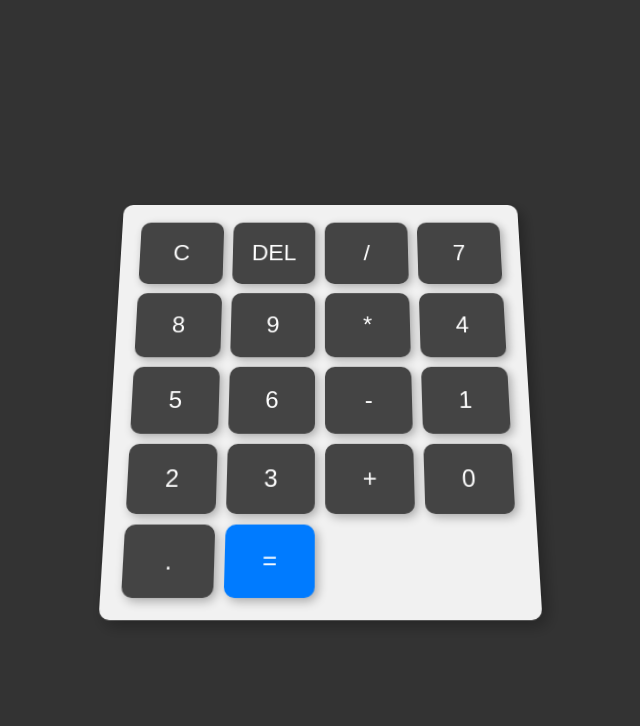
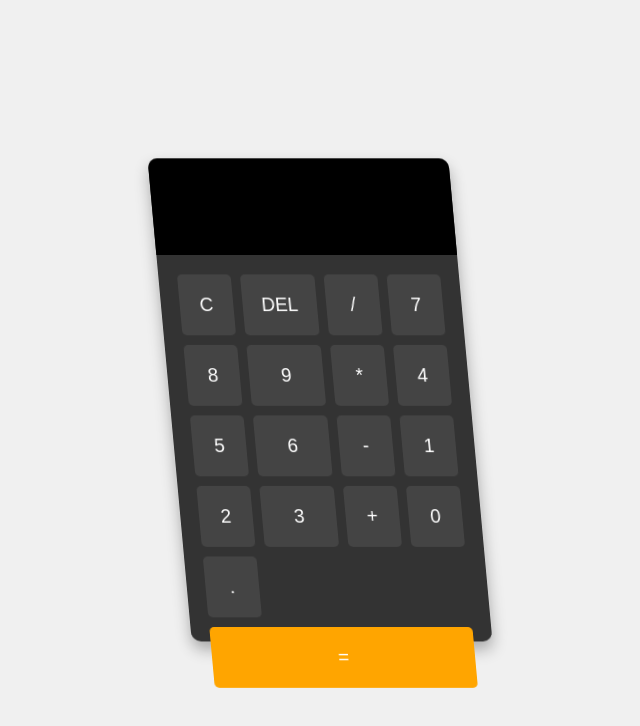
Before and after one commit to ArpeetSharma/PortfolioWebsite, a plain HTML site: page Calculator.html in a window 1280 px wide. Shown: the whole page, without its empty margins (320-960 px from the left). Drawn offline with Linux system fonts and the light colour scheme.

Commit message:
Update Calculator.css

```diff
--- a/Calculator.css
+++ b/Calculator.css
@@ -1,70 +1,69 @@
-* {
-    margin: 0;
-    padding: 0;
-    box-sizing: border-box;
-}
-
 body {
   display: flex;
   justify-content: center;
   align-items: center;
   height: 100vh;
-    background: #333;
-    font-family: Arial, sans-serif;
+  margin: 0;
+  font-family: 'Arial', sans-serif;
+  background-color: #f0f0f0;
 }
 
 .calculator {
-    background: #f1f1f1;
-    padding: 20px;
+  perspective: 1000px;
+  width: 320px;
+  height: 500px;
+  background-color: #333;
   border-radius: 10px;
-    box-shadow: 5px 5px 15px rgba(0, 0, 0, 0.3);
-    transform: perspective(600px) rotateX(10deg);
+  box-shadow: 0 8px 16px rgba(0, 0, 0, 0.3);
+  transform-style: preserve-3d;
+  transform: rotateY(20deg) rotateX(15deg);
+  transition: transform 0.5s;
 }
 
-.display {
-    background: #333;
-    color: #fff;
+.calculator:hover {
+  transform: rotateY(0deg) rotateX(0deg);
+}
+
+.screen {
+  height: 100px;
+  background-color: #000;
+  color: lime;
+  font-size: 32px;
   padding: 20px;
   text-align: right;
-    font-size: 2rem;
-    border-radius: 10px;
-    margin-bottom: 10px;
-    box-shadow: inset 2px 2px 10px rgba(0, 0, 0, 0.5);
+  box-sizing: border-box;
+  border-top-left-radius: 10px;
+  border-top-right-radius: 10px;
 }
 
 .buttons {
   display: grid;
   grid-template-columns: repeat(4, 1fr);
-    gap: 10px;
+  grid-gap: 10px;
+  padding: 20px;
 }
 
 .btn {
-    background: #444;
-    color: #fff;
   padding: 20px;
-    font-size: 1.5rem;
+  font-size: 20px;
+  background-color: #444;
   border: none;
-    border-radius: 10px;
-    box-shadow: 3px 3px 10px rgba(0, 0, 0, 0.3);
+  color: white;
+  border-radius: 5px;
   cursor: pointer;
-    transition: transform 0.1s ease, box-shadow 0.1s ease;
+  transition: transform 0.2s;
 }
 
 .btn:hover {
-    transform: translateY(-5px);
-    box-shadow: 5px 5px 15px rgba(0, 0, 0, 0.5);
+  background-color: #555;
+  transform: translateZ(10px);
 }
 
 .equal {
-    background: #007BFF;
-    color: #fff;
+  grid-column: span 4;
+  background-color: orange;
 }
 
-.zero {
-    grid-column: span 2;
+.equal:hover {
+  background-color: darkorange;
 }
-
-.btn:active {
-    transform: translateY(0);
-    box-shadow: 3px 3px 10px rgba(0, 0, 0, 0.3);
-}
```
Lines whose indentation alone changed are shown as unchanged.
